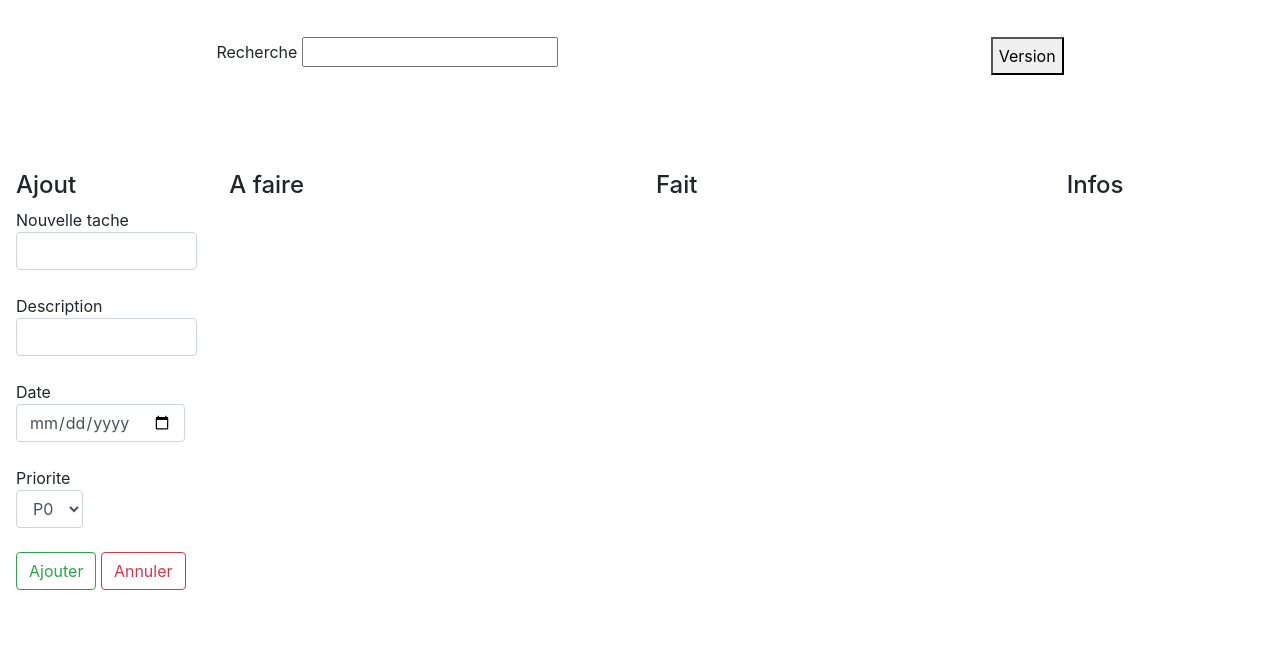
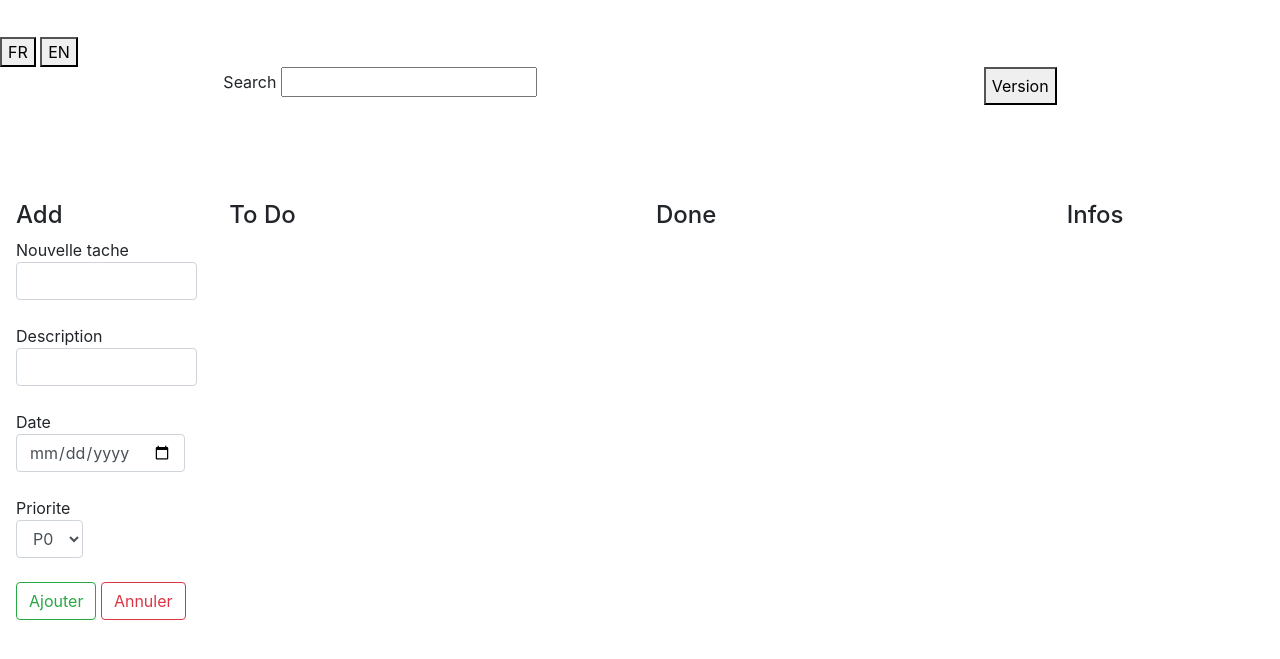
Before and after one commit to Laffreuxbob/TodolistMongo, a website with bundled scripts: page Todo_Frontend/index.html in a window 1280 px wide. Shown: the part 91-750 px from the top of the page. Built offline with nearby package versions, Linux system fonts and the light colour scheme; files whose address does not match are found by name.

Commit message:
fr / en version

```diff
--- a/Todo_Backend/todolist.js
+++ b/Todo_Backend/todolist.js
@@ -110,6 +110,7 @@ server.get('/todosInfos/:id', (req, res) => {
     .then(item => {
         let dateEnd = moment(item.date,"DD-MM-YYYY" )
         let dateStart = moment(item.ajout,"DD-MM-YYYY" )
+        console.log(dateStart, dateEnd)
 
         let timeAll = dateEnd.diff(dateStart) / (1000 * 60 * 60 * 24);
         let timeLeft = Math.trunc(dateEnd.diff(moment()) / (1000 * 60 * 60 * 24));
--- a/Todo_Frontend/index.html
+++ b/Todo_Frontend/index.html
@@ -16,14 +16,39 @@
     <!-- <script src="https://cdnjs.cloudflare.com/ajax/libs/p5.js/0.7.2/p5.js" type="text/javascript"></script> -->
 
 </head>
+
+<script>
+    let langage = 0;
+    function setLangage(val){
+        //location.reload();
+        langage = val;
+        console.log(val)
+
+        let liste = ["addTitle", "todoTitle", "todoDoneTitle", "searchTitle"];
+        let text = [ ["Add", "Ajout"], ["To Do", "A faire"], ["Done", "Fait"], ["Search", "Recherche"]]
+
+        for (elem in liste){
+            console.log(liste[elem])
+            let title = document.getElementById(liste[elem])
+            title.innerHTML = (parseInt(langage)) ? text[elem][0] : text[elem][1]
+        }
+    }
+
+    setLangage(langage)
+</script>
 <body>
     <h1>To do list </h1>
+
+    <div id="langage">
+        <button type="radio" value=0 onclick="setLangage(this.value)">FR</button>
+        <button type="radio" value=1 onclick="setLangage(this.value)">EN</button>
+    </div>
 
 
     <div id="fields">
         <div id="search"> <!--class="navbar-nav"-->
             <label for="">
-                Recherche
+                <span id="searchTitle"> Search </span>                                   <!-- langage -->
                 <input type="text" id="inputSearchTask">
             </label>
 
@@ -32,7 +57,7 @@
     </div>
     <div id="allContent">
         <div id="formAdd">
-            <h4>Ajout</h4>
+            <h4 id="addTitle"> Add </h4>                                                  <!-- langage -->
             <div class="form-group">
                 <label for="">Nouvelle tache
                     <input type="text" id="addName" class="form-control">
@@ -64,14 +89,14 @@
         <div id="mainContent">
 
             <div id="todoDisplay">
-                <h4>A faire</h4>
+                <h4 id="todoTitle">To Do</h4>                                       <!-- langage -->
                 <ul id="todoDisplayList">
 
                 </ul>
             </div>
 
             <div id="todoDisplayDone">
-                <h4>Fait</h4>
+                <h4 id="todoDoneTitle">Done</h4>                                    <!-- langage -->
                 <ul id="todoDisplayDonelist">
 
                 </ul>
```
